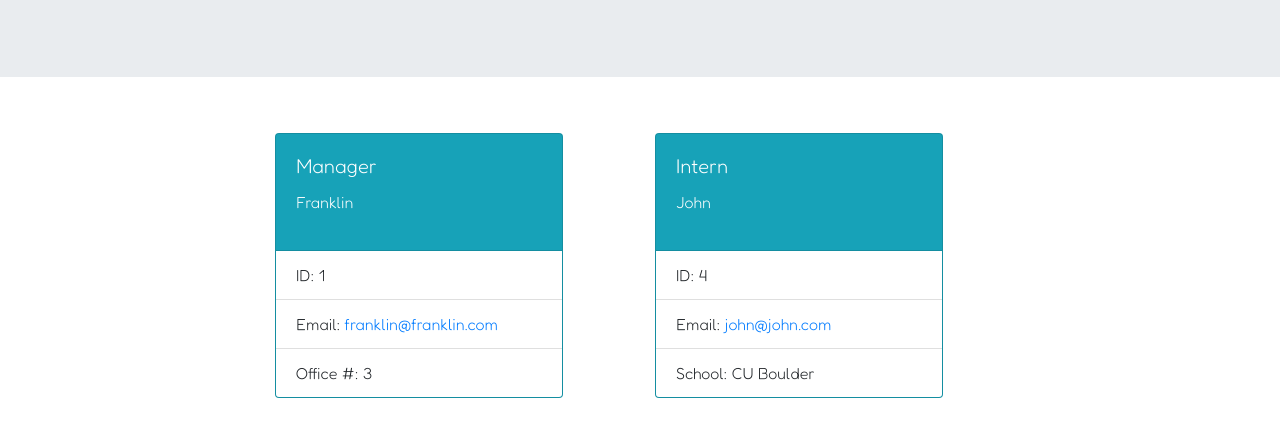
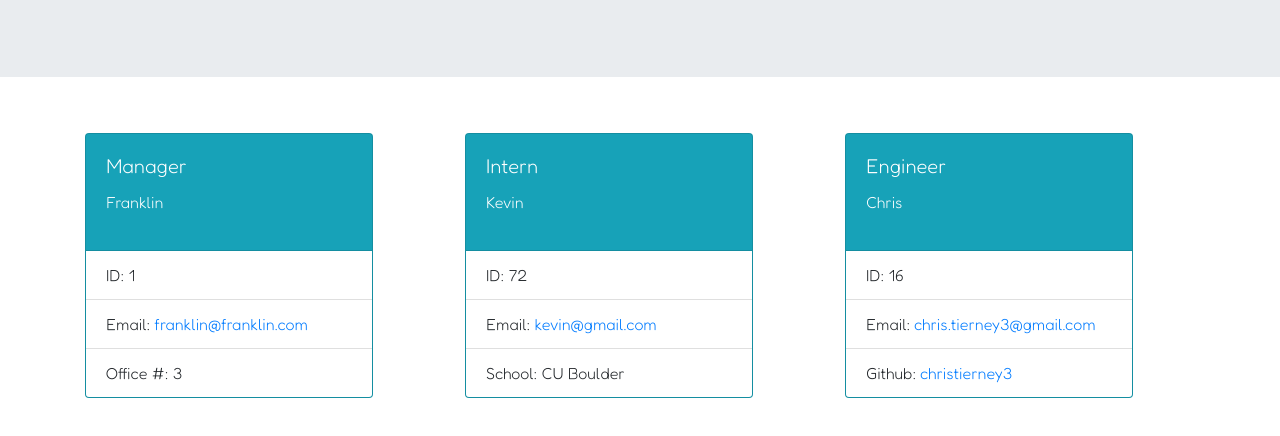
Before and after one commit to christierney3/Profile_Generator, a website: page dist/index.html in a window 1280 px wide. Shown: the part 172-608 px from the top of the page. Drawn offline with nearby package versions, Linux system fonts and the light colour scheme.

```diff
--- a/dist/index.html
+++ b/dist/index.html
@@ -38,16 +38,28 @@
                 <div class='card bg-info h-100 mb-3' style='width: 18rem;'>
                     <div class="card-body text-white">
                         <h5 class="card-title">Intern</h5>
-                        <p class="card-text">John</p>
+                        <p class="card-text">Kevin</p>
                     </div>
                     <ul class="list-group list-group-flush">
-                        <li class="list-group-item">ID: 4</li>
-                        <li class="list-group-item">Email:<a href="mailto: john@john.com"> john@john.com</a></li>
+                        <li class="list-group-item">ID: 72</li>
+                        <li class="list-group-item">Email:<a href="mailto: kevin@gmail.com"> kevin@gmail.com</a></li>
                         <li class="list-group-item">School: CU Boulder</li>
                     </ul>
                 </div>
             </div>
-
+            <div class='col-4 mt-4'>
+                <div class='card bg-info h-100 mb-3' style='width: 18rem;'>
+                    <div class="card-body text-white">
+                        <h5 class="card-title">Engineer</h5>
+                        <p class="card-text">Chris</p>
+                    </div>
+                    <ul class="list-group list-group-flush">
+                        <li class="list-group-item">ID: 16</li>
+                        <li class="list-group-item">Email:<a href="mailto: chris.tierney3@gmail.com"> chris.tierney3@gmail.com</a></li>
+                        <li class="list-group-item">Github:<a href="https://github.com/christierney3"> christierney3</a></li>
+                    </ul>
+                </div>
+            </div>
                 </div>
             </div>
         </main>
```
Also changed, not shown: README.md.
